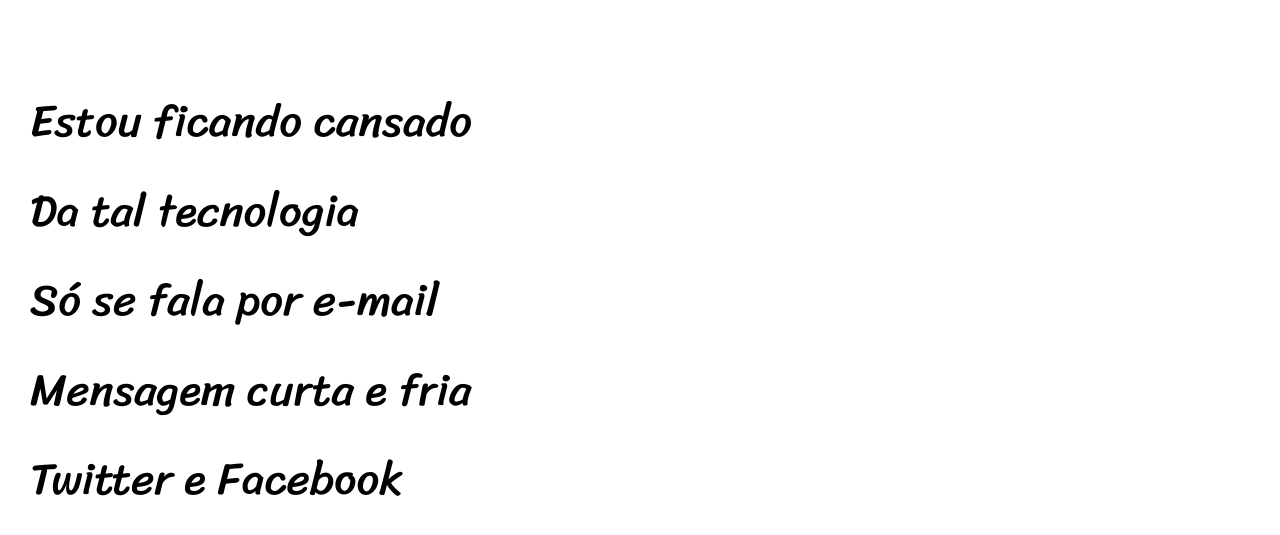
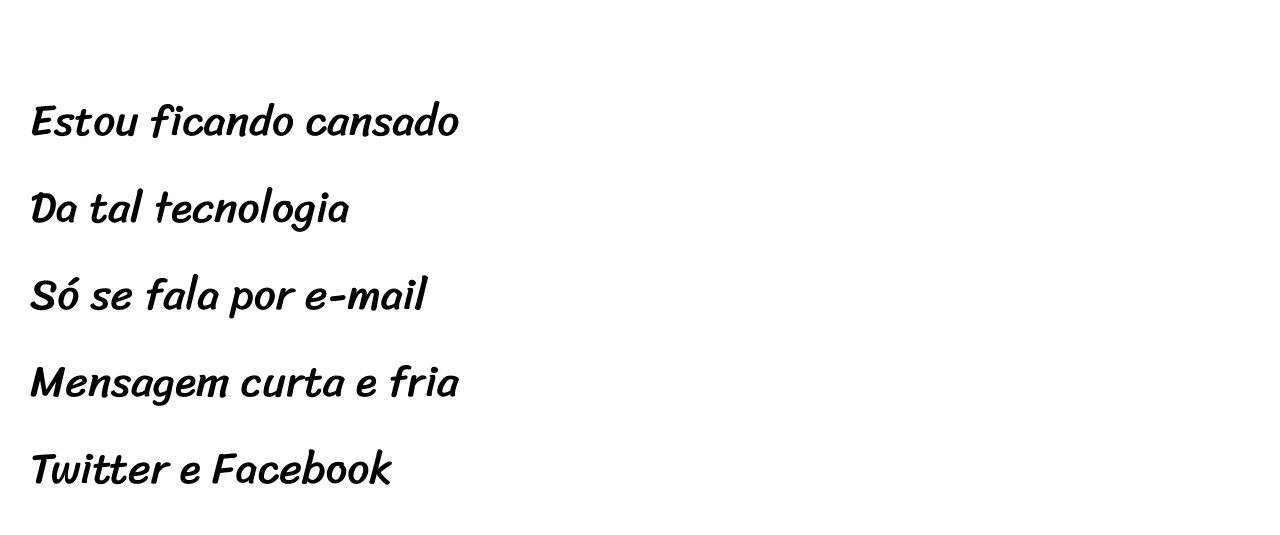
Before and after one commit to alysonrodriguess/projeto-cordel, a plain HTML site: page index.html in a window 1280 px wide. Shown: the part 249-784 px from the top of the page. Drawn offline with Linux system fonts and the light colour scheme.

Commit message:
Update style.css

```diff
--- a/estilo/style.css
+++ b/estilo/style.css
@@ -58,7 +58,7 @@ section {
     line-height: 2em;
     padding-left: 30px;
     font-family: var(--fonte3);
-    font-size: 3.5vw;
+    font-size: 3.4vw;
 }
 
 section > p {
```
